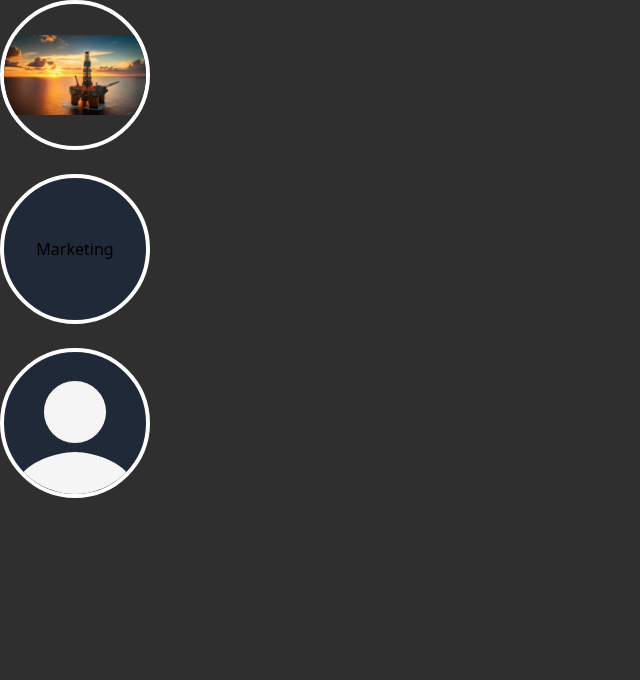
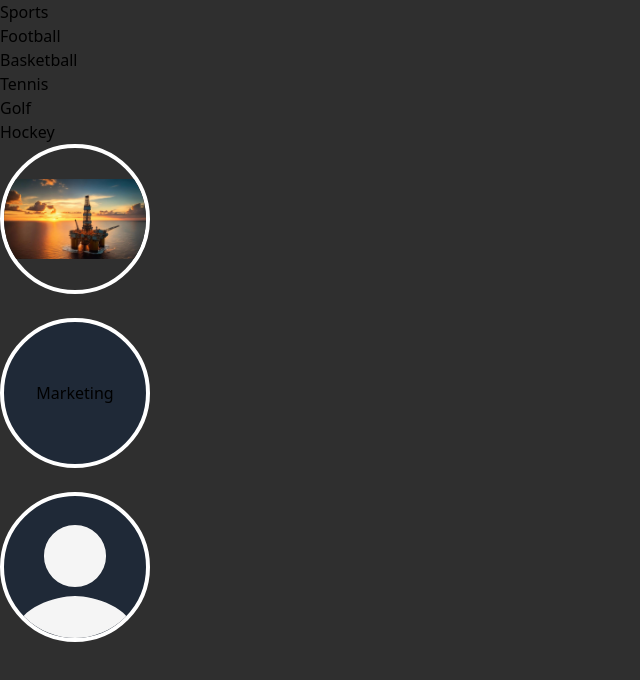
Before and after one commit to LuqmanNurhakimRosli/many-projects, a React app: page / in a window 1280 px wide. Shown: the top 680 px of the page, without its empty margins (0-640 px from the left). Built offline with nearby package versions, Linux system fonts and the light colour scheme; the HTML template or start-up script is replaced by a standard one.

Commit message:
complete

```diff
--- a/src/App.tsx
+++ b/src/App.tsx
@@ -1,13 +1,22 @@
 import Avatar from "./Components/Avatar"
 import MenuItem from "./Components/Menu/MenuItem"
 import Menu from "./Components/Menu/Menu"
-import Menudropdown from "./Components/Menu/MenuDropDown"
+import MenuDropdown from "./Components/Menu/MenuDropDown"
 import MenuButton from "./Components/Menu/MenuButton"
 
 import './App.css'
 function App() {
+  const sports = ['Football', 'Basketball', 'Tennis', 'Golf', 'Hockey']
   return (
     <>
+      <Menu>
+      <MenuButton>Sports</MenuButton>
+      <MenuDropdown>
+        {sports.map(sport => (
+          <MenuItem key={sport}>{sport}</MenuItem>
+        ))}
+      </MenuDropdown>
+    </Menu>
 
       <Avatar src='../public/img/marketing_bg.jpg' alt='marketing_bg' />
       <br/>
```
